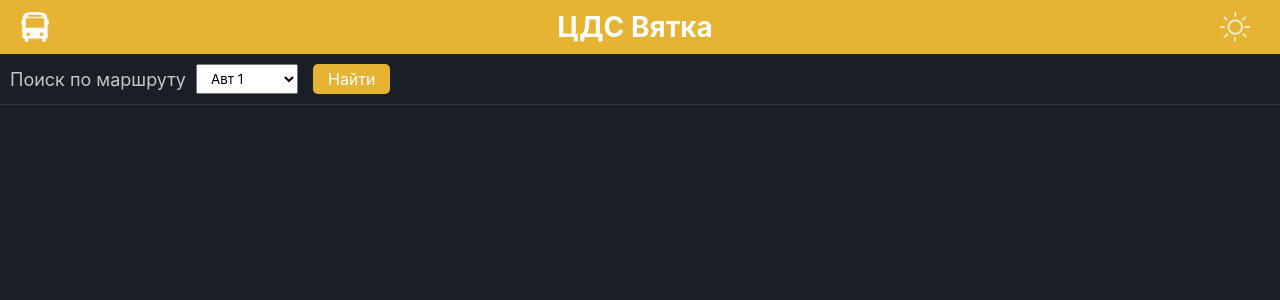
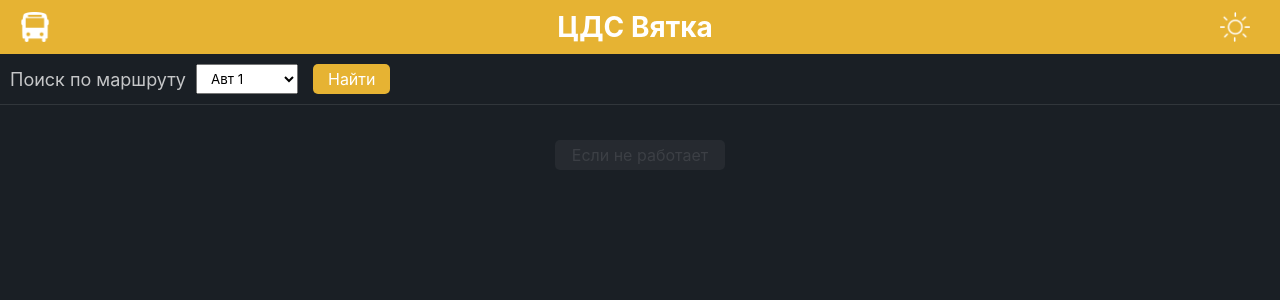
Before and after one commit to morozvanya1/cds, a React (Create React App) app: page / in a window 1280 px wide. Shown: the top 300 px of the page. Built offline with nearby package versions, Linux system fonts and the light colour scheme; the HTML template or start-up script is replaced by a standard one.

Commit message:
edit cinfig

```diff
--- a/src/App.css
+++ b/src/App.css
@@ -123,3 +123,15 @@ background-color: #e6b333; */
   font-size: 16px;
   cursor: pointer;
 }
+
+.notWorking {
+  color: rgba(255, 255, 255, 0.1);
+  text-align: center;
+  text-decoration: none;
+  background-color: rgba(255, 255, 255, 0.05);
+
+  width: 150px;
+  margin: 0 auto;
+  padding: 5px 10px;
+  border-radius: 5px;
+}
--- a/src/App.js
+++ b/src/App.js
@@ -189,6 +189,7 @@ function App() {
         {it2 && (<button onClick={(e) => getInfo(e, "", "", urlVal, optVal)}>Обновить</button>)}
         {it3 && (<button onClick={() => setIt4(true)}>Назад</button>)}
       </div>
+      <a href="https://cors-anywhere.herokuapp.com/corsdemo" className="notWorking">Если не работает</a>
     </div>
   );
 }
```
